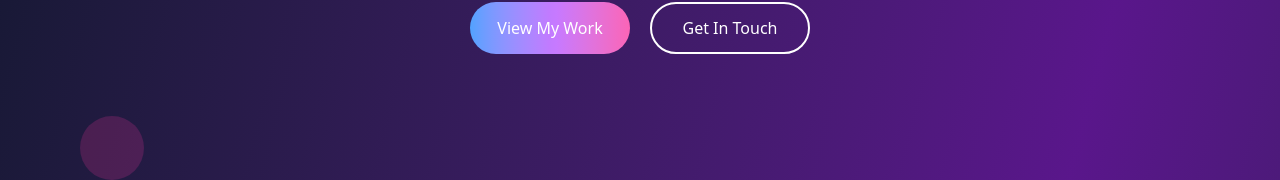
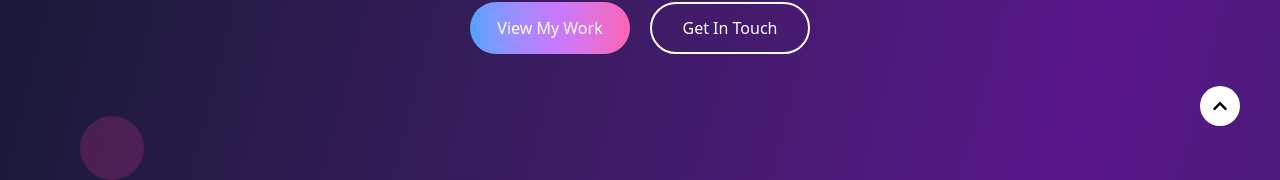
Before and after one commit to moshaosama/Portfolio, a React (Vite) app: page / in a window 1280 px wide. Shown: the part 633-813 px from the top of the page. Built offline with nearby package versions, Linux system fonts and the light colour scheme; the HTML template or start-up script is replaced by a standard one.

Commit message:
modified: added animation triggers for Hero and Skills sections

```diff
--- a/src/Pages/Home/index.tsx
+++ b/src/Pages/Home/index.tsx
@@ -6,9 +6,14 @@ import Projects from "../../Features/Projects/Projects";
 import Skills from "../../Features/Skills/Skills";
 import TouchMail from "../../Features/TouchMail/TouchMail";
 import TransitionProvider from "../../Context/TransitionContext";
+import { FaChevronUp } from "react-icons/fa";
+import useSetAnimate from "../../Hooks/useSetAnimate";
+import { cn } from "../../lib/cn";
+import SidebarProivder from "../../Context/SidebarContext";
 
 const Home = () => {
   const [scrollY, setScrollY] = useState(0);
+  const { isAnimate } = useSetAnimate();
 
   useEffect(() => {
     const handleScroll = () => setScrollY(window.scrollY);
@@ -19,7 +24,9 @@ const Home = () => {
   return (
     <>
       <div className="min-h-screen bg-gradient-to-br from-slate-900 via-purple-900 to-slate-900 animate-gradient-x">
-        <Header />
+        <SidebarProivder>
+          <Header />
+        </SidebarProivder>
         <TransitionProvider>
           <Hero ScrollY={scrollY} />
           <About />
@@ -28,6 +35,16 @@ const Home = () => {
         </TransitionProvider>
         <TouchMail />
       </div>
+      <a href="#">
+        <div
+          className={cn(
+            "fixed transition-all duration-500 right-10 cursor-pointer bg-white w-10 h-10 flex justify-center items-center rounded-full",
+            isAnimate ? "bottom-10" : "bottom-14"
+          )}
+        >
+          <FaChevronUp />
+        </div>
+      </a>
     </>
   );
 };
```
